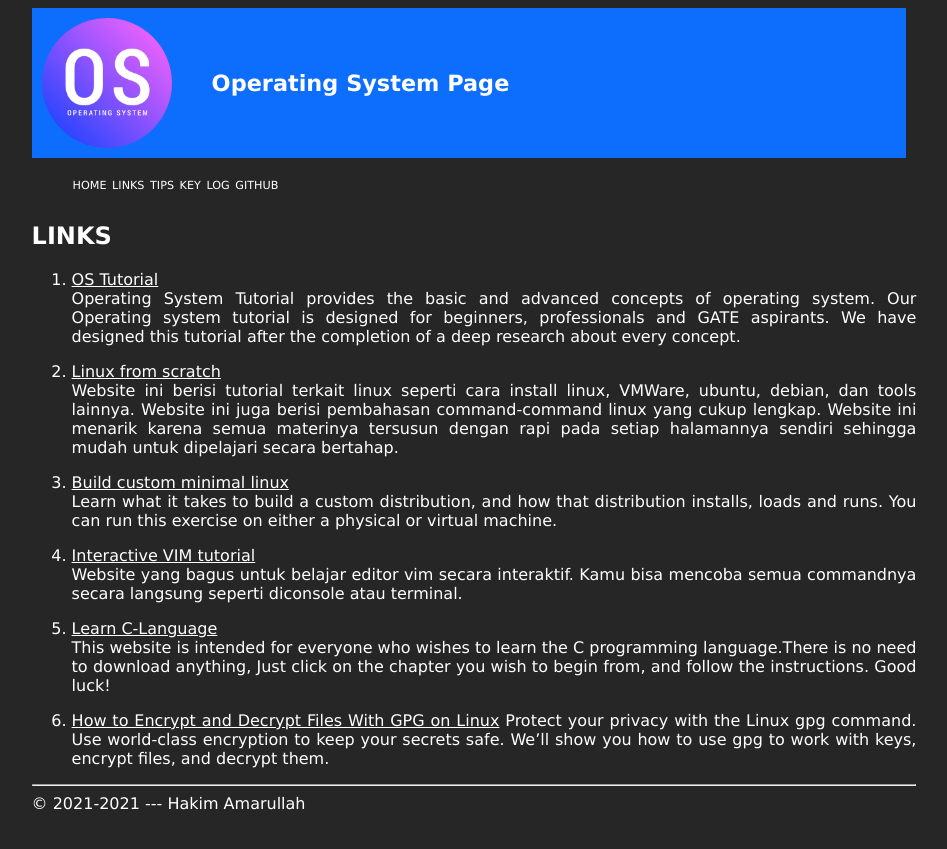
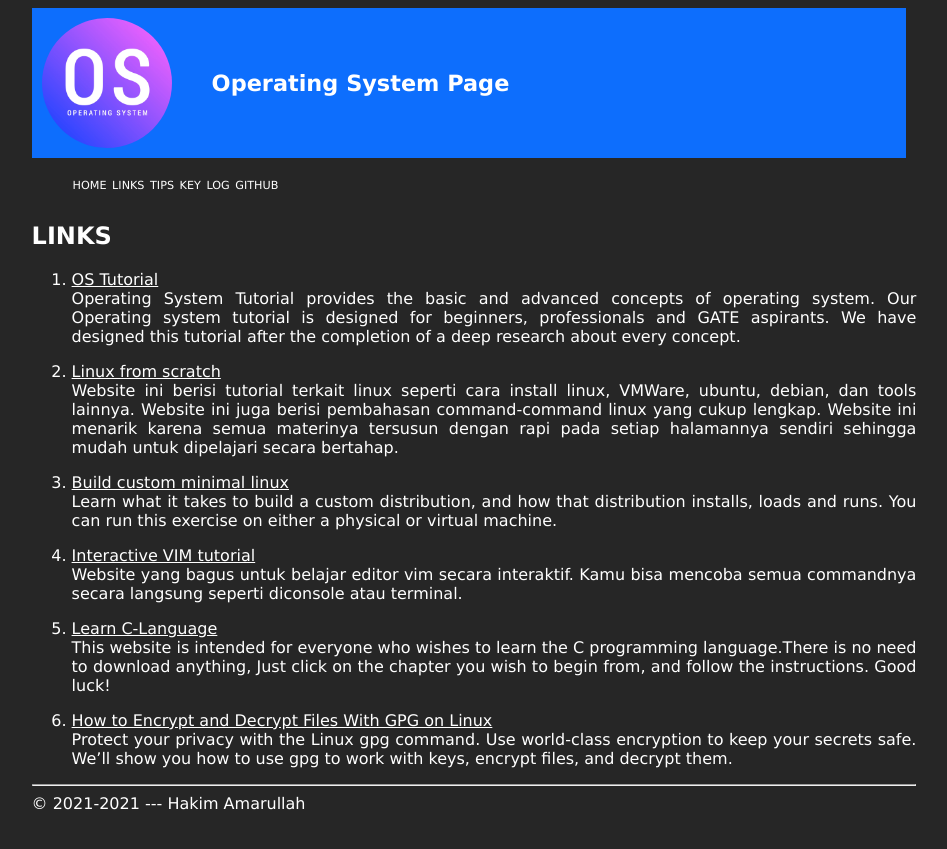
Before and after one commit to hakimamarullah/os212, a Jekyll site: the page built from links.md, in a window 1280 px wide. Shown: the top 849 px of the page, without its empty margins (166-1113 px from the left). Built offline with Jekyll 4.4.1, drawn with Linux system fonts in a browser that asks for light colours; our own code applies the rules of GitHub Pages for plain Markdown files.

```diff
--- a/links.md
+++ b/links.md
@@ -27,6 +27,6 @@ Website yang bagus untuk belajar editor vim secara interaktif. Kamu bisa mencoba
 This website is intended for everyone who wishes to learn the C programming language.There is no need to download anything,
 Just click on the chapter you wish to begin from, and follow the instructions. Good luck!
 
-6. [How to Encrypt and Decrypt Files With GPG on Linux](https://www.google.com/amp/s/www.howtogeek.com/427982/how-to-encrypt-and-decrypt-files-with-gpg-on-linux/amp/)
+6. [How to Encrypt and Decrypt Files With GPG on Linux](https://www.google.com/amp/s/www.howtogeek.com/427982/how-to-encrypt-and-decrypt-files-with-gpg-on-linux/amp/)<br>
 Protect your privacy with the Linux gpg command. Use world-class encryption to keep your secrets safe.
 We’ll show you how to use gpg to work with keys, encrypt files, and decrypt them.
```
